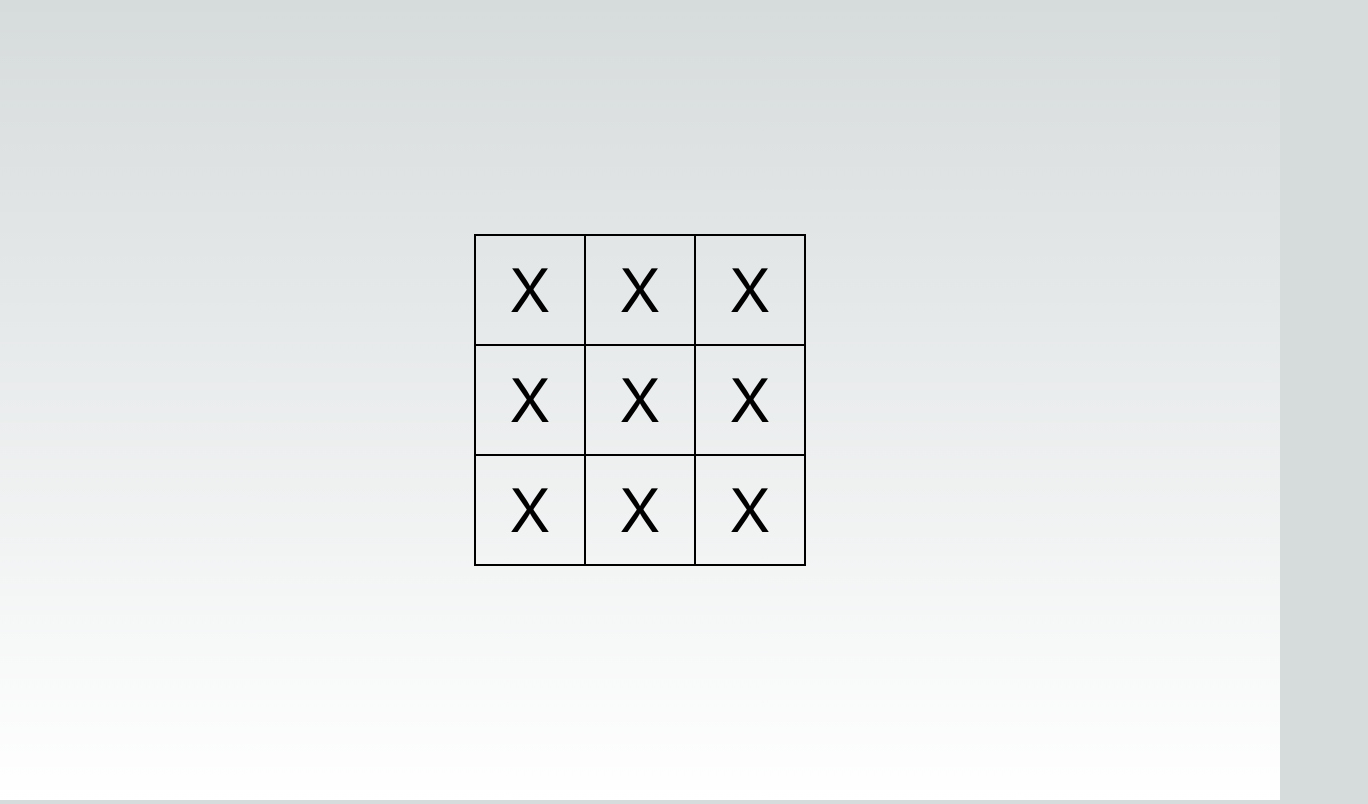
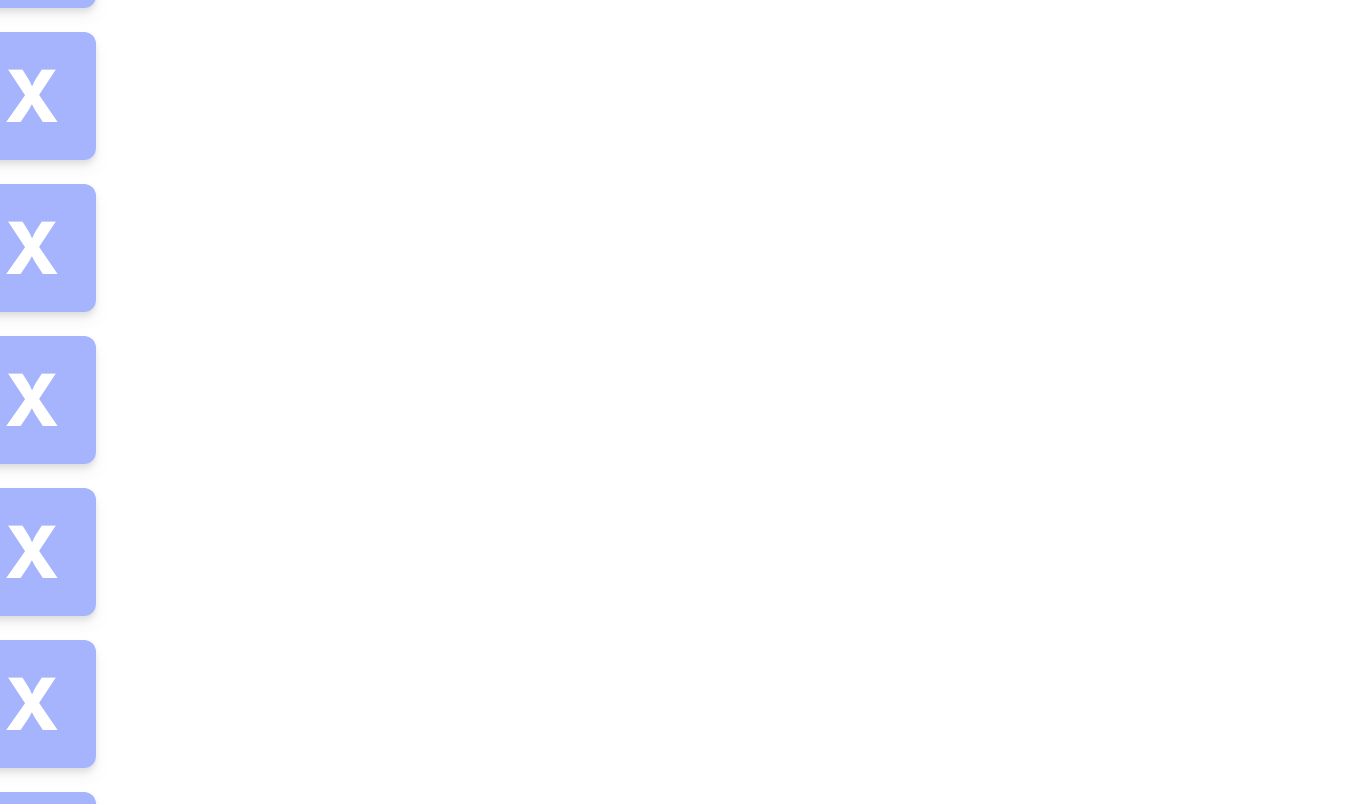
Before and after one commit to cblanken/tic-tac-toe, a Next.js app: page / in a window 1280 px wide. Shown: the top 804 px of the page, 1368 px wide, since content can reach past the window. Built offline with nearby package versions, Linux system fonts and the light colour scheme.

Commit message:
Style board - handle inconsistent cell width/height when filled with empty strings - add basic colors and borders to board - bold 'X' and 'O' symbols

```diff
--- a/src/app/page.tsx
+++ b/src/app/page.tsx
@@ -5,7 +5,7 @@ import { Tile } from '../components/BoardTile'
 export default function Home() {
   const boardSize = 3
 
-  let tiles: Array<Tile> = new Array(boardSize ** 2).fill( {value: "X" } )
+  let tiles: Array<Tile> = new Array(boardSize ** 2).fill(0).map( (): Tile => ({value: "X"}) )
   return (
     <main className="h-screen flex flex-col justify-center items-center">
       <Board boardSize={boardSize} tiles={tiles} />
--- a/src/components/Board.tsx
+++ b/src/components/Board.tsx
@@ -14,9 +14,11 @@ export default function Board(props: IProps) {
   const [playerTurn, setTurn] = useState(false)
 
   return (
-    <div className={` board aspect-square border border-black grid grid-cols-3`}>
+    <div className={`bg-white p-14 rounded-2xl gap-6 board aspect-square grid grid-cols-${boardSize}`}>
       { tiles.map((tile, index) =>
-        <BoardTile className="border border-black" tile={tile} boardSize={boardSize} key={index} />
+        <BoardTile
+          className="h-32 font-extrabold text-white overflow-hidden aspect-square bg-indigo-300 drop-shadow-lg rounded-xl"
+          tile={tile} boardSize={boardSize} key={index} />
       )}
     </div>
   )
--- a/src/components/BoardTile.tsx
+++ b/src/components/BoardTile.tsx
@@ -1,7 +1,7 @@
 import { useState } from "react"
 
 export type Tile = {
-  value: "X" | "O" | ""
+  value: "X" | "O" | " "
 }
 
 interface IProps {
@@ -15,7 +15,7 @@ export default function BoardTile(props: IProps) {
   const [boardSize, setBoardSize] = useState(props.boardSize)
 
   return (
-      <div className={`${props.className} flex justify-center items-center text-6xl p-6`}>
+      <div className={`${props.className} flex justify-center items-center text-7xl p-6`}>
         <div>{tile.value}</div>
       </div>
   )
```
